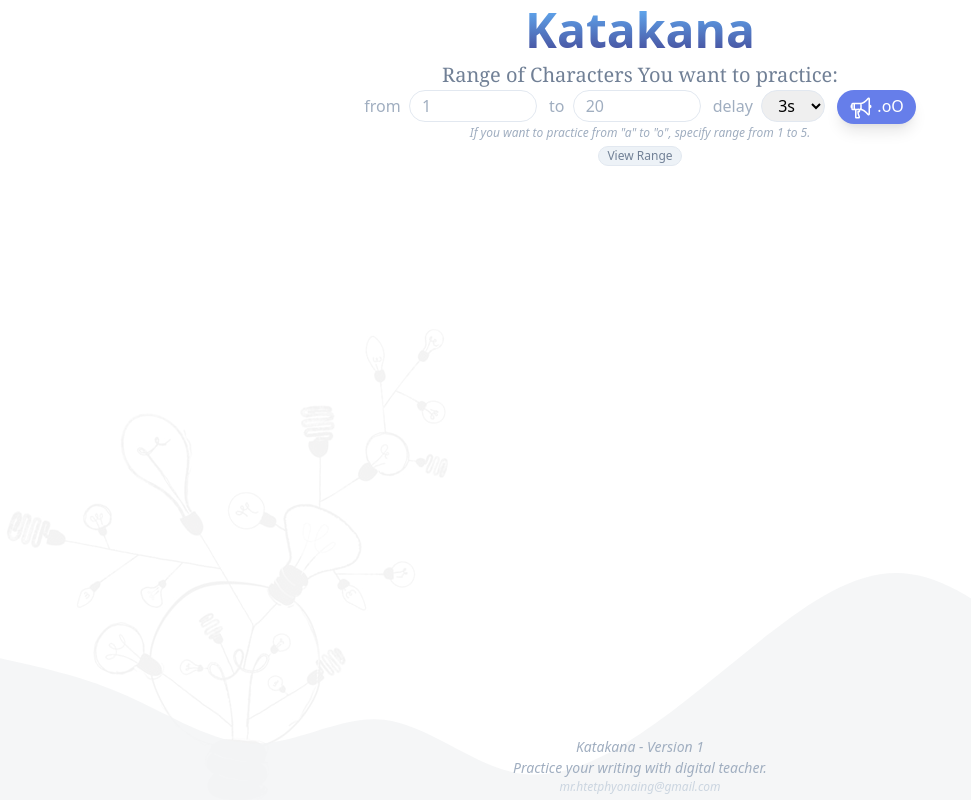
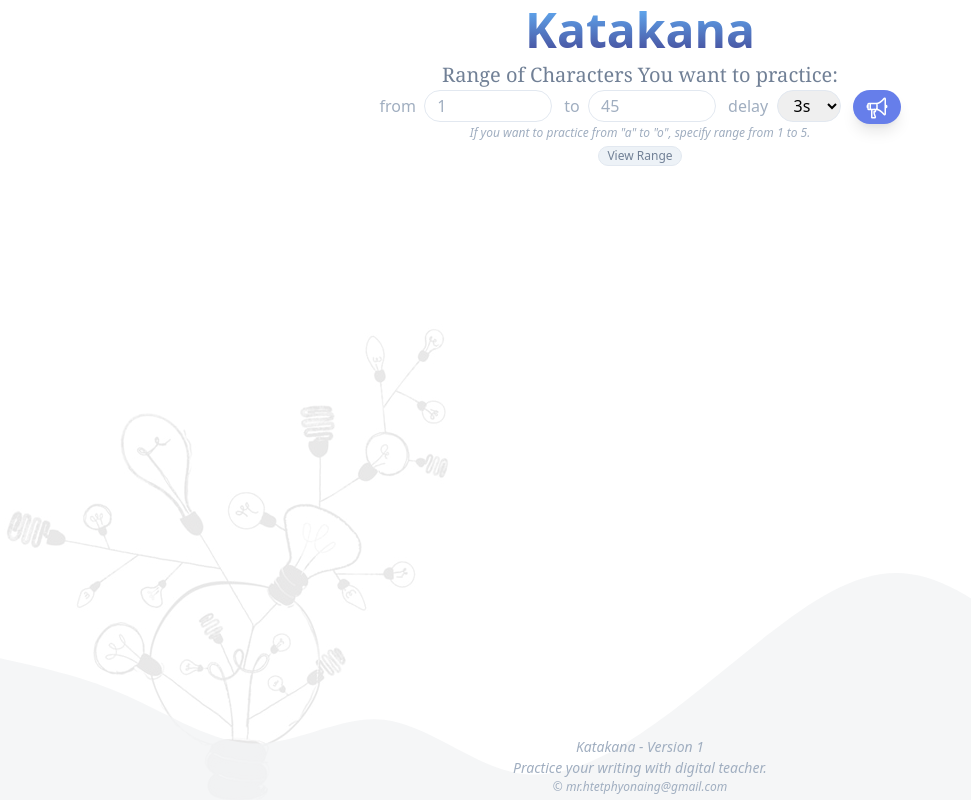
Before and after one commit to mrhpn/react--japanese-katakana-random-chars, a React (Create React App) app: page / in a window 1280 px wide. Shown: the whole page, without its empty margins (0-971 px from the left). Built offline with nearby package versions, Linux system fonts and the light colour scheme.

Commit message:
managed components

```diff
--- a/src/App.js
+++ b/src/App.js
@@ -1,13 +1,20 @@
 import React, { useState } from "react";
 import { useForm } from "react-hook-form";
 import _ from "lodash";
+import playAudio from "./utils/playAudio";
 import "./App.css";
 import gallery1 from "./assets/gallery-1.jpg";
 
+import InputNumber from "./components/inputNumber";
+
 import { Scrollbars } from "react-custom-scrollbars";
+import Label from "./components/label";
+import Select from "./components/select";
+import Button from "./components/button";
+import IonIcon from "./components/ionIcon";
 
 function App() {
-  const { register, handleSubmit, errors } = useForm();
+  const { register, handleSubmit } = useForm();
   const [shuffledItems, setShuffledItems] = useState([]);
   const [showModal, setShowModal] = useState(false);
 
@@ -19,22 +26,23 @@ function App() {
     const range = _.range(from, parseInt(to) + 1);
     const shuffledRange = _.shuffle(range);
 
-    shuffledRange.map((number, index) => {
-      setTimeout(() => {
-        const audio = new Audio(`/data/${number}.mp3`);
-        audio.play();
-      }, delay * index);
+    shuffledRange.forEach((name, index) => {
+      setTimeout(() => playAudio(name), delay * index);
     });
 
     setShuffledItems(shuffledRange);
   }
 
-  function handleShowCharactersBtn() {
+  function handleViewRangeBtnClick() {
     setShowModal(true);
   }
 
-  function handleModalCloseBtn() {
+  function handleModalCloseBtnClick() {
     setShowModal(false);
+  }
+
+  function handleCharacterClick(name) {
+    playAudio(name);
   }
 
   return (
@@ -45,78 +53,88 @@ function App() {
         </h1>
         <div className="container m-auto">
           <form onSubmit={handleSubmit(onSubmit)}>
-            <label className="block text-sm md:text-xl font-serif  text-gray-600">
+            <span className="block text-sm md:text-xl font-serif  text-gray-600">
               Range of Characters You want to practice:
-            </label>
-            <label className="text-gray-500 text-sm sm:text-base">
-              from &nbsp;
-            </label>
-            <input
+            </span>
+
+            <Label
+              text="from &nbsp;"
+              htmlFor="from"
+              styles="text-gray-500 text-sm sm:text-base"
+            />
+            <InputNumber
               id="from"
-              type="number"
               name="from"
-              ref={register({ required: "required" })}
-              className="rounded-full border h-8 focus:shadow-outline focus:outline-none px-3 mr-3 w-16 md:w-32"
+              registerObj={{ register, rules: { required: "required" } }}
               placeholder="1"
             />
-            <label className="text-gray-500 text-sm sm:text-base">
-              to &nbsp;
-            </label>
-            <input
+
+            <Label
+              text="to &nbsp;"
+              htmlFor="to"
+              styles="text-gray-500 text-sm sm:text-base"
+            />
+            <InputNumber
               id="to"
-              type="number"
               name="to"
-              ref={register({ required: "required" })}
-              className="rounded-full border h-8 focus:shadow-outline focus:outline-none px-3 mr-3 w-16 md:w-32"
-              placeholder="20"
+              registerObj={{ register, rules: { required: "required" } }}
+              placeholder="45"
             />
-            <label className="text-gray-500 text-sm sm:text-base">
-              delay &nbsp;
-            </label>
-            <select
+
+            <Label
+              text="delay &nbsp;"
+              htmlFor="delay"
+              styles="text-gray-500 text-sm sm:text-base"
+            />
+            <Select
+              id="delay"
               name="delay"
-              ref={register()}
-              className="rounded-full border h-8 focus:shadow-outline focus:outline-none px-3 mr-3 w-16"
-            >
-              <option value="3000">3s</option>
-              <option value="5000">5s</option>
-              <option value="7000">7s</option>
-            </select>
-            <button
+              registerObj={{ register }}
+              options={[
+                { text: "3s", value: "3000" },
+                { text: "5s", value: "5000" },
+                { text: "7s", value: "7000" },
+              ]}
+            />
+
+            <Button
               type="submit"
-              className="bg-indigo-500 text-white py-1 px-1 mt-2 md:mt-0 md:px-3 md:py-1 shadow-lg hover:shadow-xs rounded-full hover:bg-indigo-700 cursor-pointer focus:shadow-outline focus:outline-none"
-            >
-              <ion-icon
-                name="megaphone-outline"
-                class="align-middle"
-              ></ion-icon>{" "}
-              .oO
-            </button>
+              Icon={<IonIcon name="megaphone-outline" styles="align-middle" />}
+              title="Start Listening!"
+              styles="bg-indigo-500 text-white py-1 px-1 mt-2 md:mt-0 md:px-3 md:py-1 shadow-lg hover:shadow-xs rounded-full hover:bg-indigo-700 cursor-pointer focus:shadow-outline focus:outline-none"
+            />
+
             <span className="block text-gray-500 italic text-xs">
               If you want to practice from "a" to "o", specify range from 1 to
               5.
             </span>
-            <button
-              onClick={() => handleShowCharactersBtn()}
+
+            <Button
+              type="button"
+              text="View Range"
               title="Click to see range"
-              className="text-xs px-2 text-gray-600 cursor-pointer border bg-gray-200 rounded-full focus:shadow-outline focus:outline-none"
-            >
-              View Range
-            </button>
+              styles="text-xs px-2 text-gray-600 cursor-pointer border bg-gray-200 rounded-full focus:shadow-outline focus:outline-none"
+              onClick={handleViewRangeBtnClick}
+            />
           </form>
-          {/* <hr className="my-10" /> */}
           <div className="w-full h-128 mt-3 --center" style={{ zIndex: 99 }}>
             <Scrollbars autoHide autoHideTimeout={1000}>
               {shuffledItems &&
                 shuffledItems.map((item, index) => {
                   return (
-                    <React.Fragment>
-                      <figure className="inline-block border p-2 w-16 md:w-20">
+                    <React.Fragment key={item}>
+                      <figure
+                        onClick={() => handleCharacterClick(item)}
+                        title="Click to listen"
+                        className="inline-block border p-2 w-16 md:w-24 cursor-pointer"
+                      >
                         <img
-                          key={item}
+                          alt={item}
                           src={require(`../public/data/characters/${item}.png`)}
                         />
-                        <figcaption>{index + 1}</figcaption>
+                        <figcaption className="text-gray-400">
+                          {index + 1}
+                        </figcaption>
                       </figure>
                       {(index + 1) % 5 === 0 && <br />}
                     </React.Fragment>
@@ -134,13 +152,14 @@ function App() {
           Katakana - Version 1 <br />
           Practice your writing with digital teacher. <br />
         </p>
-        <p className="italic text-gray-400 text-xs">
-          mr.htetphyonaing@gmail.com
+        <p className="italic text-gray-500 text-xs">
+          &#169; mr.htetphyonaing@gmail.com
         </p>
       </div>
       <img
         src={gallery1}
-        className="fixed bottom-0 opacity-5"
+        alt="Abstract"
+        className="fixed bottom-0 opacity-10"
         style={{ zIndex: -10 }}
       />
       <svg
@@ -195,6 +214,7 @@ function App() {
                     </h3>
                     <div className="mt-2">
                       <img
+                        alt="All Katakana Characters"
                         src={
                           window.location.origin + "/data/characters/all.png"
                         }
@@ -205,13 +225,13 @@ function App() {
               </div>
               <div className="bg-gray-50 px-4 py-3 sm:px-6 sm:flex sm:flex-row-reverse">
                 <span className="flex w-full rounded-md shadow-sm sm:ml-3 sm:w-auto">
-                  <button
-                    onClick={() => handleModalCloseBtn()}
+                  <Button
                     type="button"
-                    className="inline-flex justify-center w-full border border-transparent px-1 py-1 md:px-4 md:py-2 bg-green-200 text-green-600 text-base leading-6 font-medium rounded-full hover:text-white hover:bg-green-500 focus:outline-none focus:border-green-700 focus:shadow-outline-green transition ease-in-out duration-150 sm:text-sm sm:leading-5"
-                  >
-                    Okay
-                  </button>
+                    text="Okay"
+                    title="Click to see range"
+                    styles="inline-flex justify-center w-full border border-transparent px-1 py-1 md:px-4 md:py-2 bg-green-200 text-green-600 text-base leading-6 font-medium rounded-full hover:text-white hover:bg-green-500 focus:outline-none focus:border-green-700 focus:shadow-outline-green transition ease-out sm:text-sm sm:leading-5"
+                    onClick={handleModalCloseBtnClick}
+                  />
                 </span>
               </div>
             </div>
--- /dev/null
+++ b/src/components/button.jsx
@@ -0,0 +1,16 @@
+import React from "react";
+
+const Button = ({ type, text, Icon, title, styles, onClick }) => {
+  return (
+    <button
+      type={type}
+      onClick={onClick && onClick}
+      title={title}
+      className={styles}
+    >
+      {text ? text : Icon}
+    </button>
+  );
+};
+
+export default Button;
--- /dev/null
+++ b/src/components/inputNumber.jsx
@@ -0,0 +1,16 @@
+import React from "react";
+
+const InputNumber = ({ id, name, registerObj, placeholder }) => {
+  return (
+    <input
+      id={id}
+      name={name}
+      ref={registerObj.register(registerObj.rules)}
+      type="number"
+      className="rounded-full border h-8 focus:shadow-outline focus:outline-none px-3 mr-3 w-16 md:w-32"
+      placeholder={placeholder}
+    />
+  );
+};
+
+export default InputNumber;
--- /dev/null
+++ b/src/components/ionIcon.jsx
@@ -0,0 +1,7 @@
+import React from "react";
+
+const IonIcon = ({ name, styles }) => {
+  return <ion-icon name={name} class={styles}></ion-icon>;
+};
+
+export default IonIcon;
--- /dev/null
+++ b/src/components/label.jsx
@@ -0,0 +1,11 @@
+import React from "react";
+
+const Label = ({ htmlFor, text, styles }) => {
+  return (
+    <label htmlFor={htmlFor} className={styles}>
+      {text}
+    </label>
+  );
+};
+
+export default Label;
--- /dev/null
+++ b/src/components/select.jsx
@@ -0,0 +1,22 @@
+import React from "react";
+
+const Select = ({ id, name, registerObj, options }) => {
+  return (
+    <select
+      id={id}
+      name={name}
+      ref={registerObj.register()}
+      className="rounded-full border h-8 focus:shadow-outline focus:outline-none px-3 mr-3 w-16"
+    >
+      {options.map((op) => {
+        return (
+          <option key={op.value} value={op.value}>
+            {op.text}
+          </option>
+        );
+      })}
+    </select>
+  );
+};
+
+export default Select;
--- /dev/null
+++ b/src/utils/playAudio.js
@@ -0,0 +1,6 @@
+function playAudio(name) {
+  const audio = new Audio(`/data/${name}.mp3`);
+  audio.play();
+}
+
+export default playAudio;
```
Also changed, not shown: public/index.html (+9 -1 lines).
